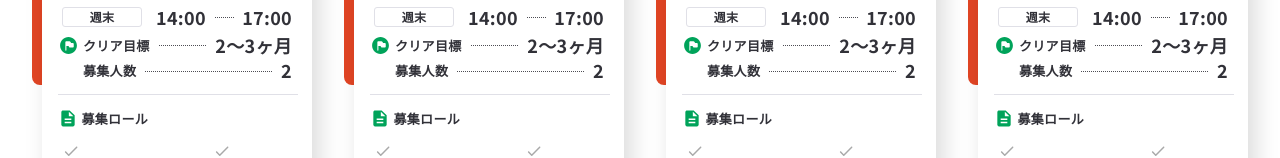
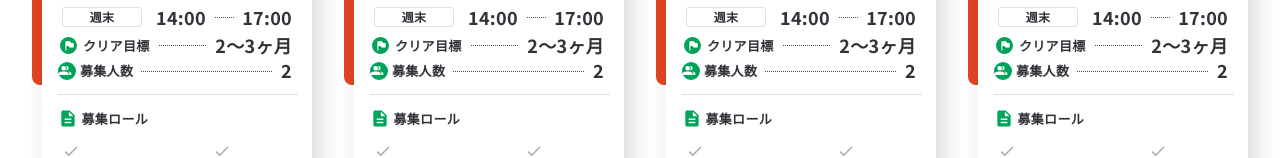
Before and after one commit to tynmarket/react-vite, a React (Vite) app: page / in a window 1280 px wide. Shown: the part 769-927 px from the top of the page. Built offline with nearby package versions, Linux system fonts and the light colour scheme.

Commit message:
募集人数のアイコン仮置き

```diff
--- a/src/Card.css
+++ b/src/Card.css
@@ -149,6 +149,11 @@
   .activity-goal, .activity-recruit {
     height: 25.5px;
     line-height: 25.5px;
+
+    .icon-wrapper {
+      width: 18px;
+      height: 18px;
+    }
   }
 }
 
--- a/src/Card.tsx
+++ b/src/Card.tsx
@@ -64,7 +64,9 @@ export default function Card() {
             </p>
             <p class="activity-recruit row flex justify-between dot-line">
               <span class="item-title flex items-center bg-white-z">
-                <img src={ people } class="icon" />
+                <span class="icon-wrapper flex justify-center items-center mr-4 rounded-full bg-green">
+                  <img src={ people } class="icon" />
+                </span>
                 募集人数
               </span>
               <span class="pl-8 text-l bg-white-z">2</span>
--- a/src/index.css
+++ b/src/index.css
@@ -132,6 +132,9 @@ code {
 .bg-primary {
   background-color: var(--color-primary);
 }
+.bg-green {
+  background-color: var(--color-green);
+}
 /* TODO: 置き換え */
 .bg-yellow {
 
--- a/tailwind.config.js
+++ b/tailwind.config.js
@@ -11,6 +11,7 @@ module.exports = {
           "--color-black": "#313138",
           "--color-jet-black": "#1b1b1b",
           "--color-primary": "#e24524",
+          "--color-green": "#00a35a",
           "--color-page-gray": "#9a9aa1",
           "--border-color-gray": "#e0e0e7",
         },
```
